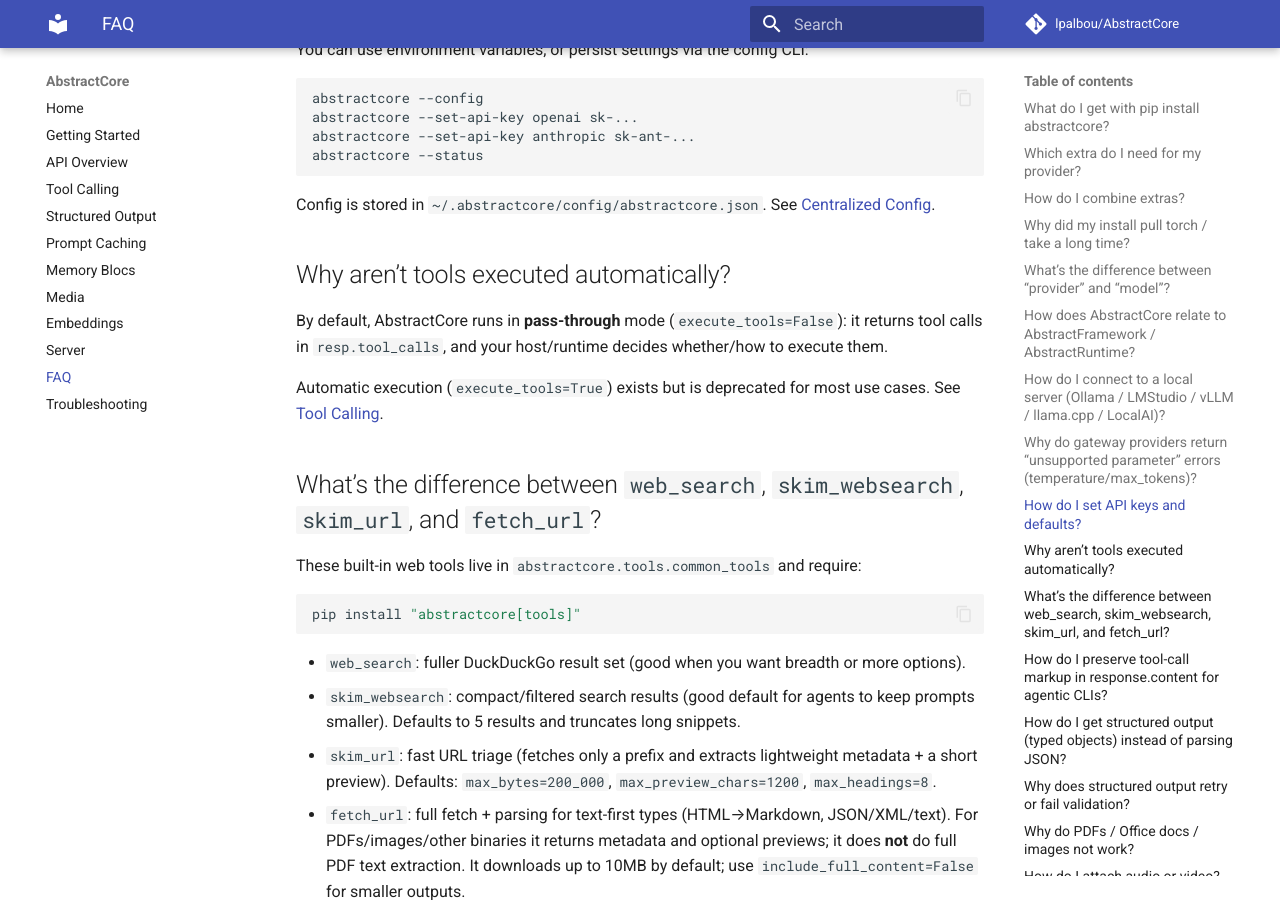
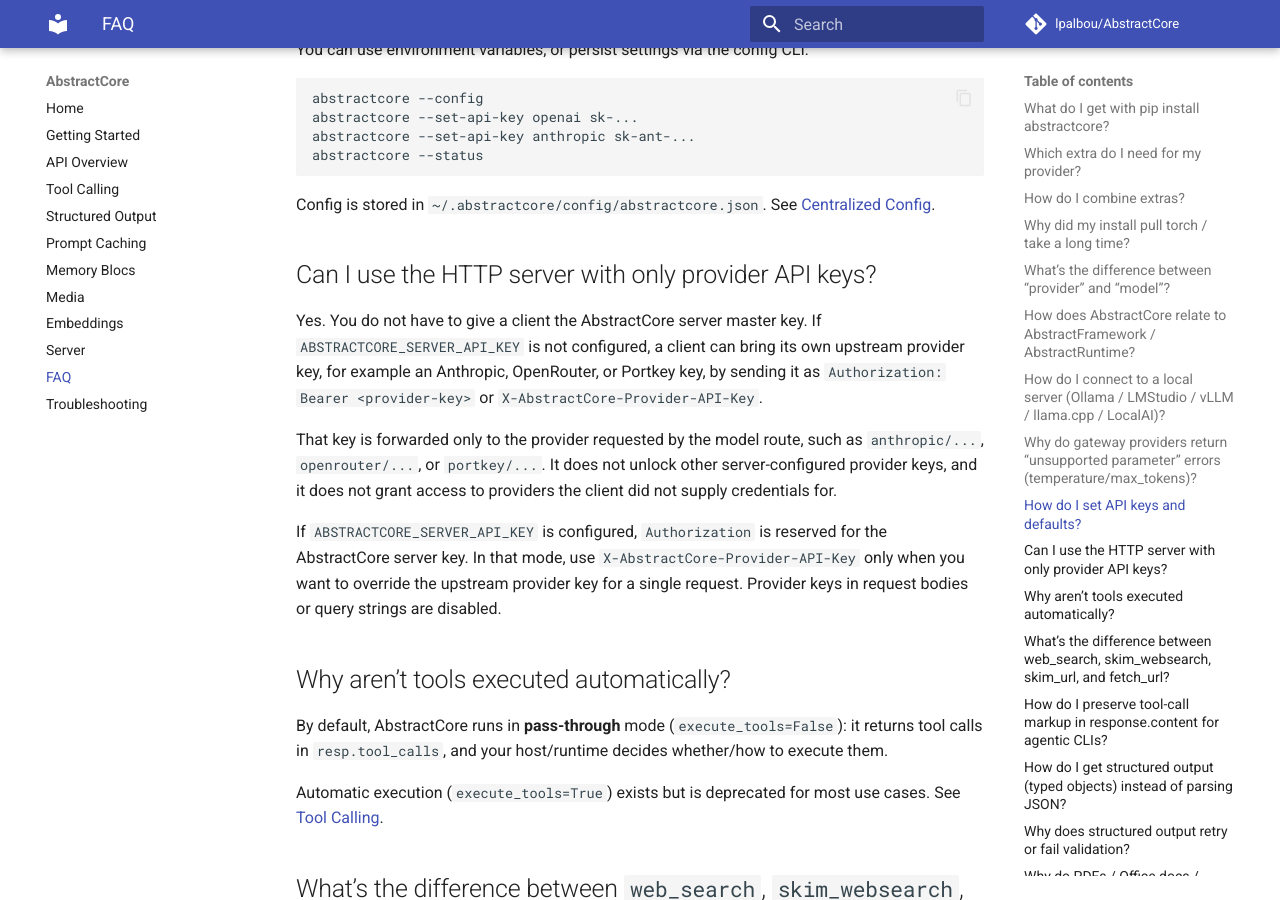
Before and after one commit to sidhantpande/Unified-LLM, an MkDocs documentation site: the page built from docs/faq.md, in a window 1280 px wide and 900 px high, scrolled down 2656 px. Built offline with MkDocs 1.6.1 and Material for MkDocs 9.7.7, drawn with Linux system fonts in a browser that asks for light colours; comment, search, counter and statistics services are not loaded.

Commit message:
Update CI workflow to use Python 3.11 and enhance documentation with new FAQ on HTTP server API key usage. Add checks in tests to skip if requests library is not available.

````diff
--- a/docs/faq.md
+++ b/docs/faq.md
@@ -101,6 +101,14 @@ abstractcore --status
 ```
 
 Config is stored in `~/.abstractcore/config/abstractcore.json`. See [Centralized Config](centralized-config.md).
+
+## Can I use the HTTP server with only provider API keys?
+
+Yes. You do not have to give a client the AbstractCore server master key. If `ABSTRACTCORE_SERVER_API_KEY` is not configured, a client can bring its own upstream provider key, for example an Anthropic, OpenRouter, or Portkey key, by sending it as `Authorization: Bearer <provider-key>` or `X-AbstractCore-Provider-API-Key`.
+
+That key is forwarded only to the provider requested by the model route, such as `anthropic/...`, `openrouter/...`, or `portkey/...`. It does not unlock other server-configured provider keys, and it does not grant access to providers the client did not supply credentials for.
+
+If `ABSTRACTCORE_SERVER_API_KEY` is configured, `Authorization` is reserved for the AbstractCore server key. In that mode, use `X-AbstractCore-Provider-API-Key` only when you want to override the upstream provider key for a single request. Provider keys in request bodies or query strings are disabled.
 
 ## Why aren’t tools executed automatically?
 
````
Also changed, not shown: 3 other files.
